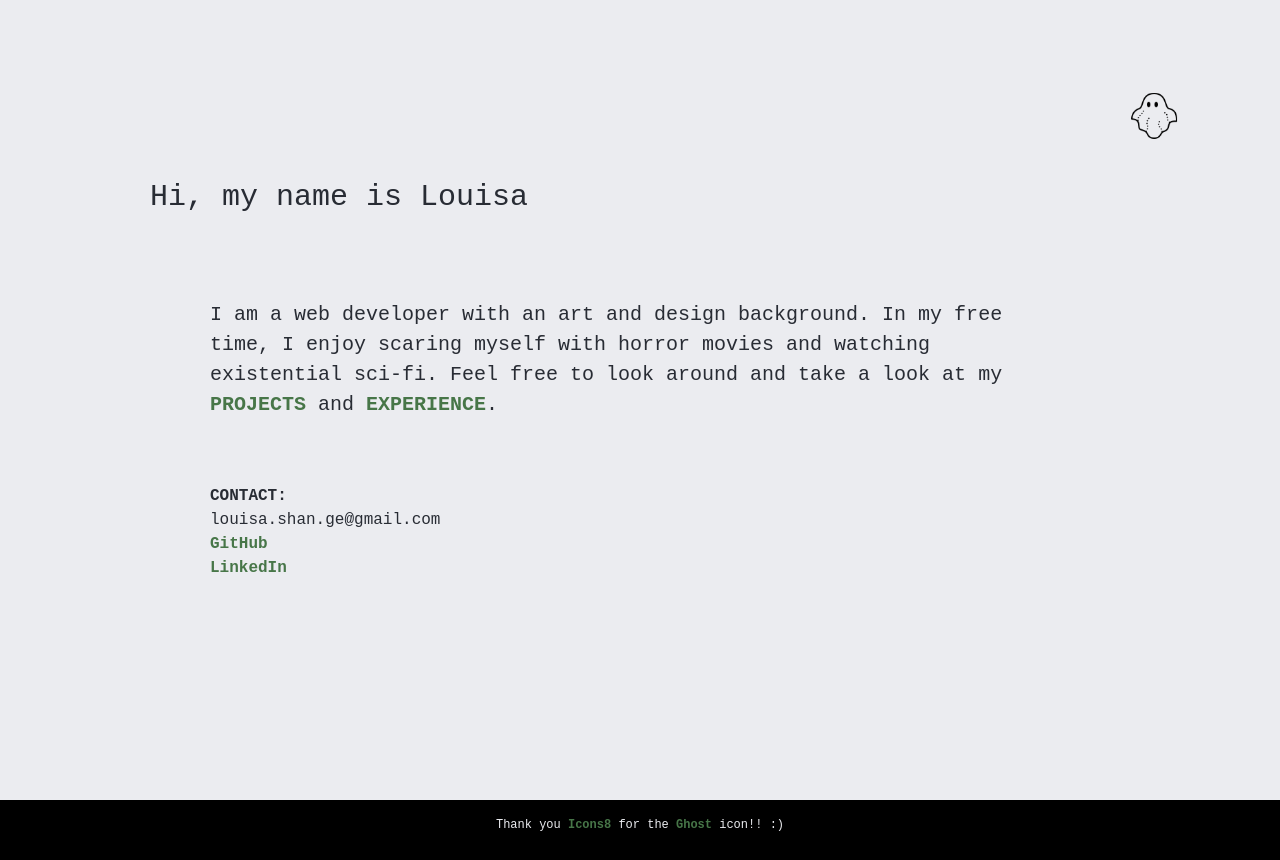
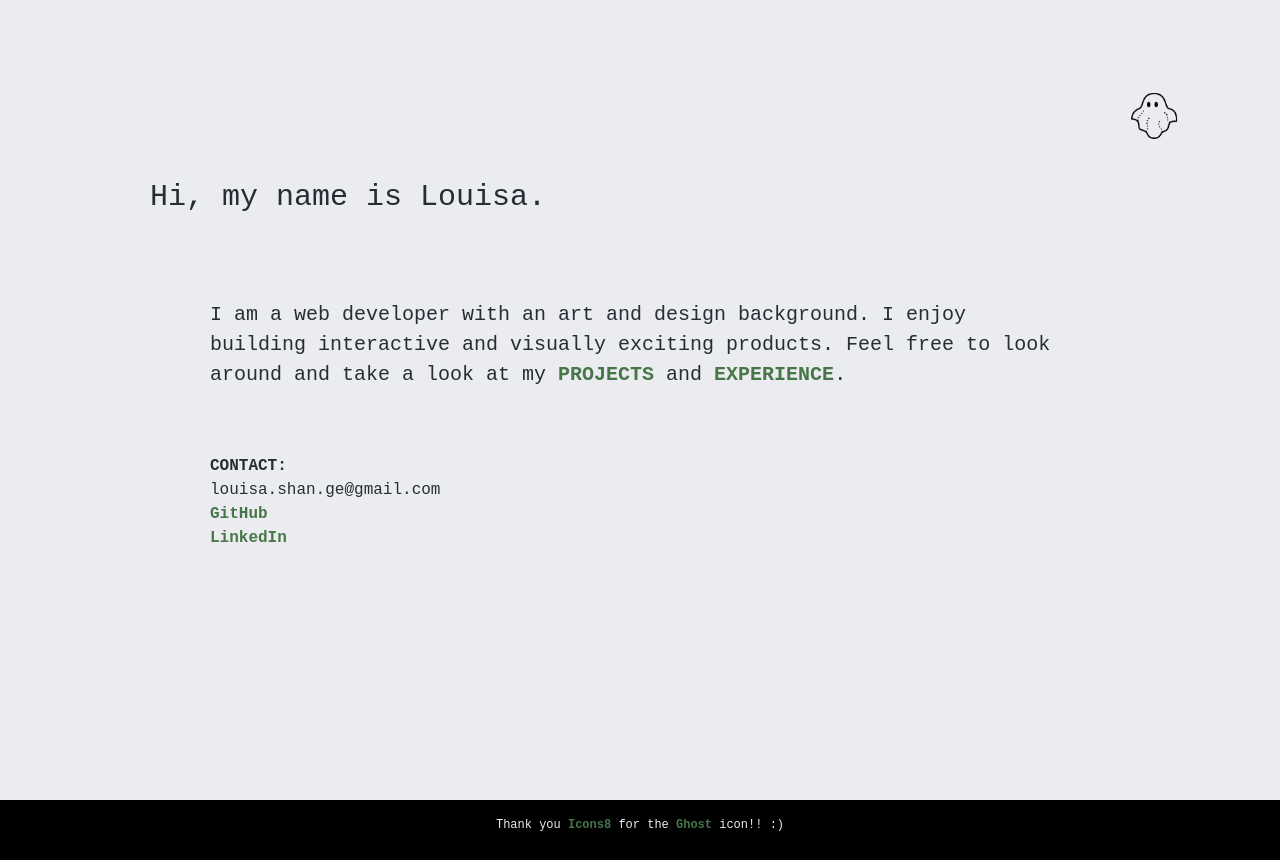
Before and after one commit to package-l/portfolio, a React (Create React App) app: page /#/ in a window 1280 px wide. Built offline with nearby package versions, Linux system fonts and the light colour scheme.

Commit message:
Update Home.js

```diff
--- a/src/components/Home.js
+++ b/src/components/Home.js
@@ -75,9 +75,10 @@ const Home = () => {
                         <img className="Ghost" src={icon} alt="Ghost Icon" />
                     </div>
               </div>
-              <div className="row align-items-start Intro_text" style={{textShadow: shadows}}>Hi, my name is Louisa</div>
-              <div className="row align-items-start About_text"><p className="About_text"><span className="about">I am a web developer with an art and design background. In my free time, I enjoy scaring
-                myself with horror movies and watching existential sci-fi. Feel free to look around and take a look at my&nbsp;</span>
+              <div className="row align-items-start Intro_text" style={{textShadow: shadows}}>Hi, my name is Louisa.</div>
+              <div className="row align-items-start About_text"><p className="About_text"><span className="about">I am a web developer with an art and design background.
+              I enjoy building interactive and visually exciting products.
+              Feel free to look around and take a look at my&nbsp;</span>
                 <Link to="/projects" className="link">PROJECTS</Link>
                 <span className="about">&nbsp;and </span><span class="link"><a href={Pdf} target="_blank" rel="noopener noreferrer" aria-label="resume pdf link - link opens in new tab">EXPERIENCE</a></span>.
               </p></div>
```
